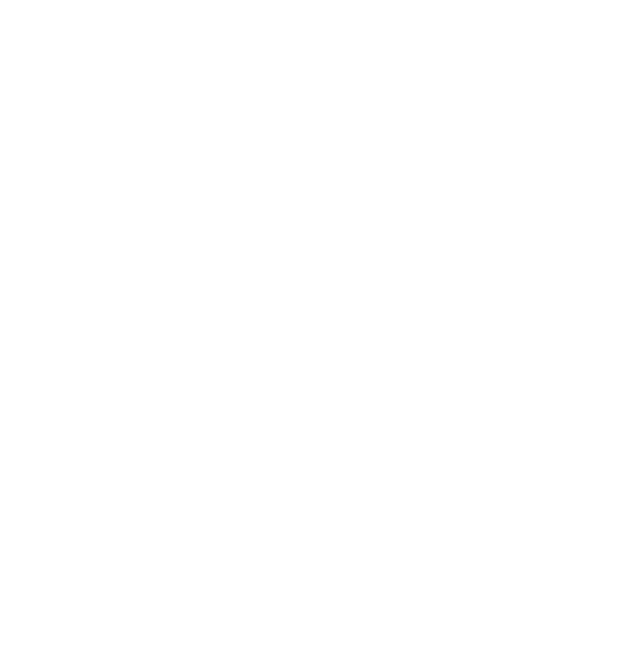
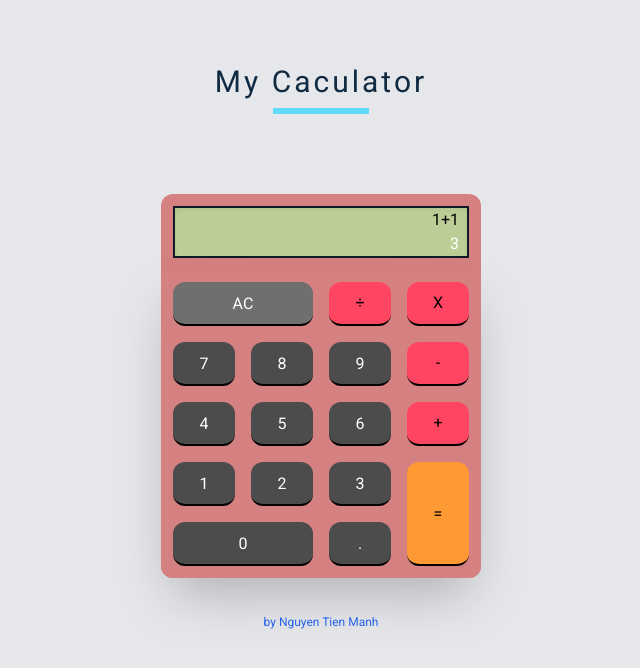
Before and after one commit to manhnt94/counter-todolist-quote-caculator, a React (Create React App) app in the folder my-app/: page /caculator in a window 1280 px wide. Shown: the top 668 px of the page, without its empty margins (319-959 px from the left). Built offline with nearby package versions, Linux system fonts and the light colour scheme.

Commit message:
add ui page caculator

```diff
--- a/my-app/src/App.js
+++ b/my-app/src/App.js
@@ -4,6 +4,7 @@
 import TodoListComponent from "./components/todolist/TodoListComponent";
 import Quote from "./components/quote/Quote";
 import Home from "./components/home/Home";
+import Caculator from "./pages/Caculator";
 
 function App() {
   return (
@@ -12,7 +13,7 @@
         <Route path="/counter" component={CounterComponent} />
         <Route path="/todolist" component={TodoListComponent} />
         <Route path="/quote" component={Quote} />
-        <Route path="/caculator" />
+        <Route path="/caculator" component={Caculator} />
         <Route path="/" component={Home} />
       </Switch>
     </Router>
--- /dev/null
+++ b/my-app/src/pages/Caculator/Button/Button.js
@@ -0,0 +1,65 @@
+import React from "react";
+
+export default function Button(props) {
+  return (
+    <div className="w-full cal-bg shadow-2xl rounded-b-xl">
+      <div className="p-3 text-white grid grid-cols-4 gap-4">
+        <button className="btn gray p-2 rounded-xl focus:outline-none col-span-2">
+          AC
+        </button>
+        <button className="btn pink p-2 rounded-xl focus:outline-none">
+          &divide;
+        </button>
+
+        <button className="btn pink p-2 rounded-xl focus:outline-none">
+          X
+        </button>
+        <button className="btn black p-2 rounded-xl focus:outline-none">
+          7
+        </button>
+        <button className="btn black p-2 rounded-xl focus:outline-none">
+          8
+        </button>
+        <button className="btn black p-2 rounded-xl focus:outline-none">
+          9
+        </button>
+
+        <button className="btn pink p-2 rounded-xl focus:outline-none">
+          -
+        </button>
+        <button className="btn black p-2 rounded-xl focus:outline-none">
+          4
+        </button>
+        <button className="btn black p-2 rounded-xl focus:outline-none">
+          5
+        </button>
+        <button className="btn black p-2 rounded-xl focus:outline-none">
+          6
+        </button>
+
+        <button className="btn pink p-2 rounded-xl focus:outline-none">
+          +
+        </button>
+        <button className="btn black p-2 rounded-xl focus:outline-none">
+          1
+        </button>
+        <button className="btn black p-2 rounded-xl focus:outline-none">
+          2
+        </button>
+        <button className="btn black p-2 rounded-xl focus:outline-none">
+          3
+        </button>
+        <button className="btn orange p-2 rounded-xl focus:outline-none row-span-2">
+          =
+        </button>
+
+        <button className="col-span-2 btn black p-2 rounded-xl focus:outline-none">
+          0
+        </button>
+        <button className="btn black p-2 rounded-xl focus:outline-none">
+          .
+        </button>
+      </div>
+    </div>
+  );
+}
--- /dev/null
+++ b/my-app/src/pages/Caculator/index.js
@@ -0,0 +1,29 @@
+import React from "react";
+import "./styles.css";
+import Button from "./Button/Button";
+import Title from "../../components/title/Title";
+import MyFooter from "../../components/my-footer/MyFooter";
+import { SIGNATURE } from "../../constants/common";
+
+export default function Caculator(props) {
+  return (
+    <div className="min-h-screen bg-gray-200 ">
+      <Title title="My Caculator" />
+      <div className="flex justify-center items-center">
+        <div className="caculator cal-bg w-80 rounded-xl">
+          <div className="p-3">
+            <div className="screen shadow-inner text-right pr-2 border-2 border-gray-900 shadow-2xl">
+              <div className="formula text-black">1+1</div>
+              <div className="output text-white">3</div>
+            </div>
+          </div>
+          <Button />
+        </div>
+      </div>
+      <MyFooter
+            styles="text-blue-600"
+            signature={SIGNATURE}
+          />
+    </div>
+  );
+}
--- /dev/null
+++ b/my-app/src/pages/Caculator/styles.css
@@ -0,0 +1,54 @@
+.cal-bg {
+  background-color: #d68181;
+}
+
+.screen {
+  background-color: #bccd95;
+}
+
+.btn.pink {
+  color: black;
+  background-color: #ff4561;
+  border-bottom: black 2px solid;
+}
+
+.btn.gray {
+  color: white;
+  background-color: #6f6f6f;
+  border-bottom: black 2px solid;
+  border-top: 2px #6f6f6f solid;
+}
+
+.btn.black {
+  color: white;
+  background-color: #4d4c4c;
+  border-bottom: black 2px solid;
+  border-top: 2px #4d4c4c solid;
+}
+
+.btn.orange {
+  color: black;
+  background-color: #ff9933;
+  border-bottom: black 2px solid;
+  border-top: 2px #ff9933 solid;
+}
+
+.gray:active {
+  border-top: black 2px solid;
+  border-bottom: 2px #6f6f6f solid;
+}
+
+.pink:active {
+  border-top: black 2px solid;
+  border-bottom: #ff4561 2px solid;
+}
+
+.black:active {
+  border-top: black 2px solid;
+  border-bottom: #4d4c4c 2px solid;
+}
+
+.orange:active {
+  border-top: black 2px solid;
+  border-bottom: #ff9933 2px solid;
+}
```
